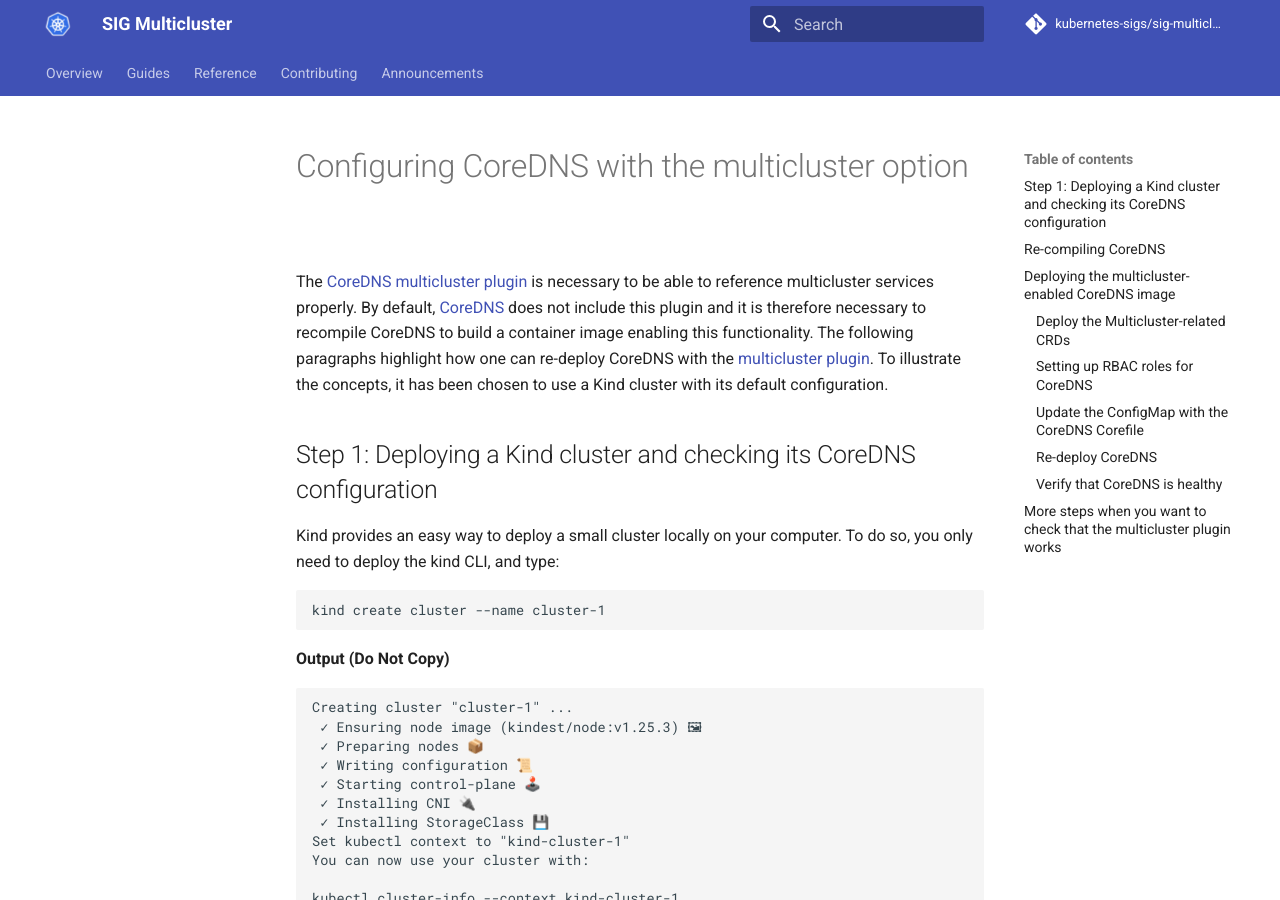
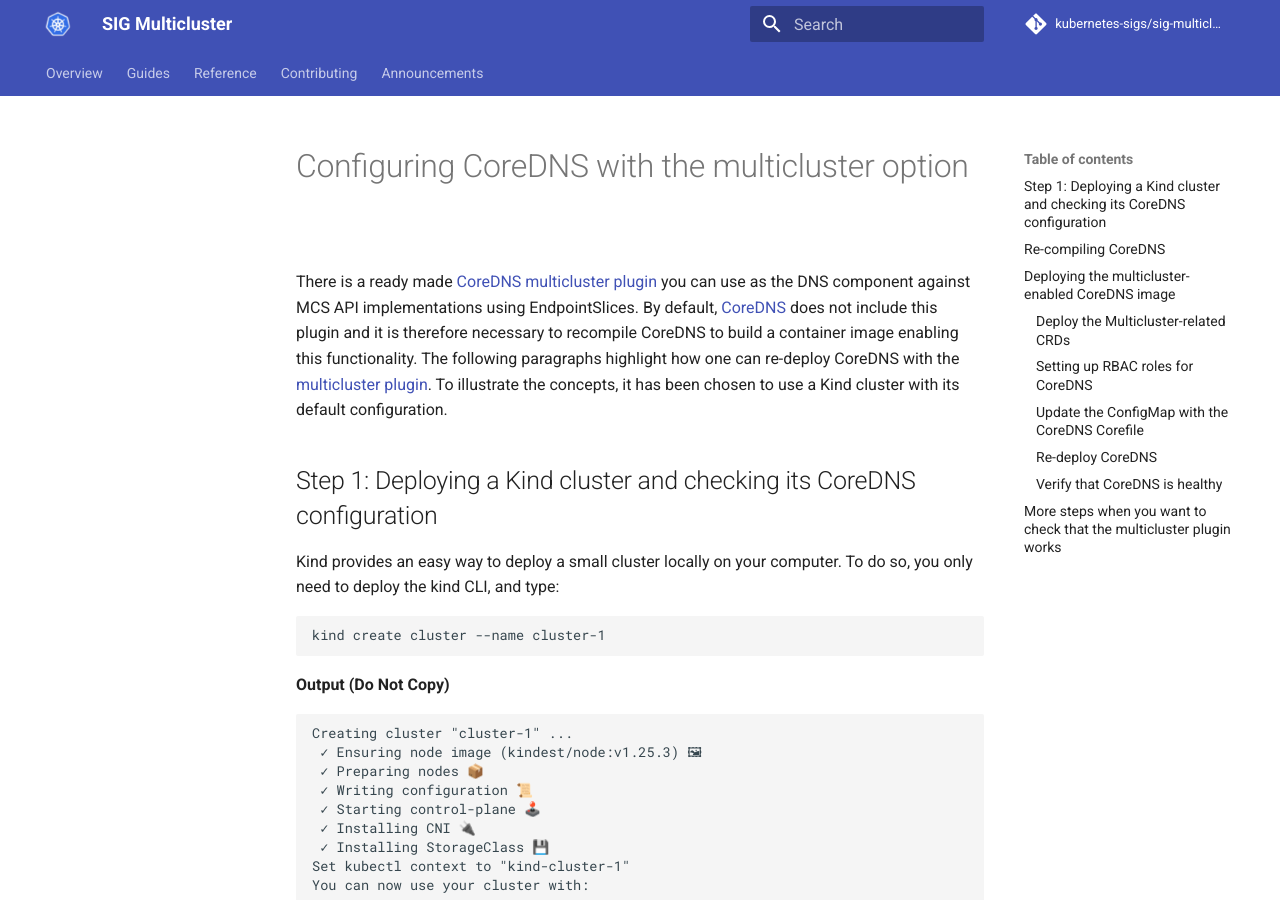
Before and after one commit to kubernetes-sigs/sig-multicluster-site, an MkDocs documentation site: the page built from site-src/guides/coredns.md, in a window 1280 px wide and 900 px high. Built offline with MkDocs 1.6.1 and Material for MkDocs 9.7.7, drawn with Linux system fonts in a browser that asks for light colours; comment, search, counter and statistics services are not loaded.

Commit message:
Changed intro to reflect that the coredns multicluster plugin is available vs. mandatory
Signed-off-by: Nicolas Pintaux <npintaux@google.com>

```diff
--- a/site-src/guides/coredns.md
+++ b/site-src/guides/coredns.md
@@ -1,6 +1,6 @@
 # Configuring CoreDNS with the multicluster option
 
-The [CoreDNS multicluster plugin](https://coredns.io/explugins/multicluster/) is necessary to be able to reference multicluster services properly. By default, [CoreDNS](https://coredns.io/) does not include this plugin and it is therefore necessary to recompile CoreDNS to build a container image enabling this functionality.
+There is a ready made [CoreDNS multicluster plugin](https://coredns.io/explugins/multicluster/) you can use as the DNS component against MCS API implementations using EndpointSlices. By default, [CoreDNS](https://coredns.io/) does not include this plugin and it is therefore necessary to recompile CoreDNS to build a container image enabling this functionality.
 The following paragraphs highlight how one can re-deploy CoreDNS with the [multicluster plugin](https://coredns.io/explugins/multicluster/). To illustrate the concepts, it has been chosen to use a Kind cluster with its default configuration.
 
 ## Step 1: Deploying a Kind cluster and checking its CoreDNS configuration
```
